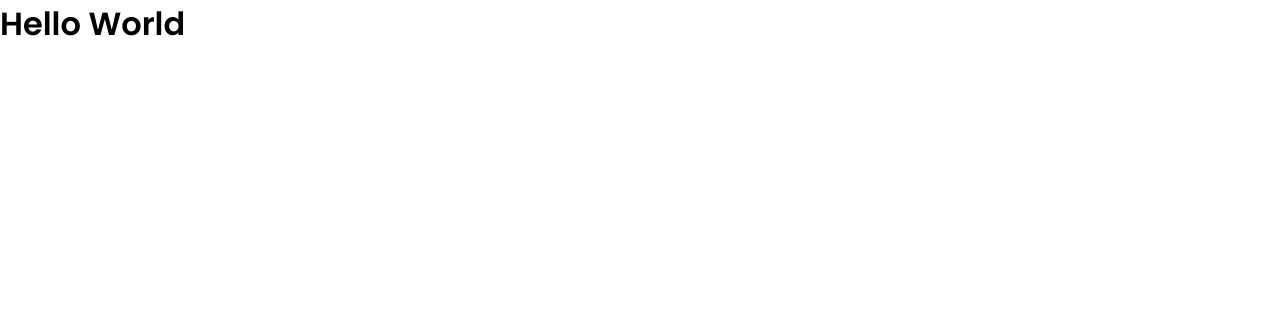
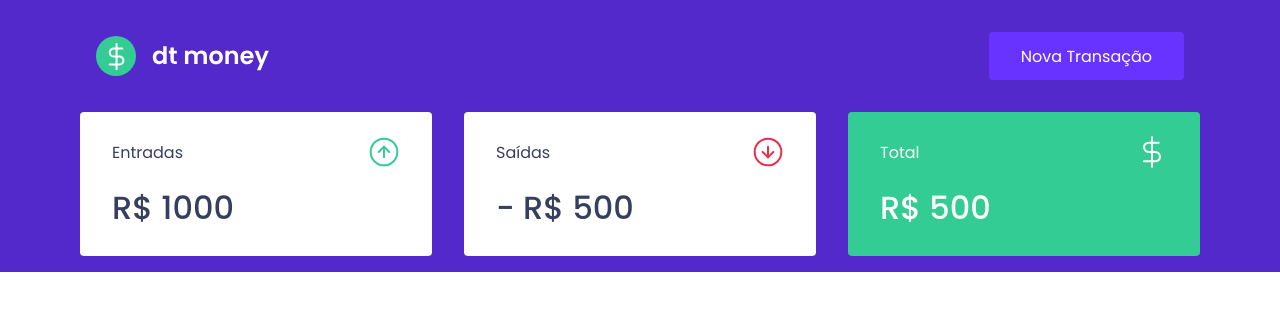
Before and after one commit to GISTALIN-BOUERES-JUN/dtmoney, a React (Create React App) app: page / in a window 1280 px wide. Shown: the top 310 px of the page. Built offline with nearby package versions, Linux system fonts and the light colour scheme.

Commit message:
Components

```diff
--- a/public/index.html
+++ b/public/index.html
@@ -12,7 +12,7 @@
   <title>DtMoney</title>
 
 
-  <link href="https://fonts.googleapis.com/css2?family=Poppins:wght@400;600&display=swap" rel="stylesheet">
+  <link href="https://fonts.googleapis.com/css2?family=Poppins:wght@400;500;600&display=swap" rel="stylesheet">
 </head>
 
 <body>
--- a/src/App.tsx
+++ b/src/App.tsx
@@ -1,4 +1,6 @@
 import styled from 'styled-components'
+import { Dashboard } from './components/Dashboard';
+import { Header } from './components/Header';
 import { GlobalStyle } from './styles/global'
 
 const Title = styled.h1`
@@ -9,9 +11,10 @@
 
 export function App() {
   return (
-    <div className="App">
-      <h1> Hello World </h1>
+    <>
+      <Header />
+      <Dashboard />
       <GlobalStyle />
-    </div>
+    </>
   );
 }
--- /dev/null
+++ b/src/components/Dashboard/index.tsx
@@ -0,0 +1,13 @@
+import { Summary } from "../Summary";
+import { Container } from "./style";
+
+
+export function Dashboard() {
+    return (
+        <Container>
+            <Summary />
+        </Container>
+
+    );
+
+}
--- /dev/null
+++ b/src/components/Dashboard/style.ts
@@ -0,0 +1,9 @@
+import styled from "styled-components";
+
+export const Container = styled.main`
+
+max-width: 1120px;
+margin: 0 auto;
+padding: 2.5 rem 1rem;
+
+`;
--- /dev/null
+++ b/src/components/Header/index.tsx
@@ -0,0 +1,13 @@
+import logoImg from '../../assets/logo.svg';
+import { Container, Content } from './style';
+
+export function Header() {
+    return (
+        <Container>
+            <Content>
+                <img src={logoImg} alt="dt money" />
+                <button type="button"> Nova Transação </button>
+            </Content>
+        </Container>
+    )
+}
--- /dev/null
+++ b/src/components/Header/style.ts
@@ -0,0 +1,34 @@
+import styled from 'styled-components';
+
+export const Container = styled.header`
+background: var(--blue);
+
+`;
+
+export const Content = styled.header`
+max-width: 1120px;
+margin: 0 auto;
+
+padding: 2rem 1rem 12rem;
+display: flex;
+align-items: center;
+justify-content: space-between;
+
+button {
+    font-size: 1rem;
+    color: #FFFFFF;
+    background: var(--blue-light);
+    border:0;
+    padding: 0 2rem;
+    border-radius: 0.25rem;
+    height: 3rem;
+
+    transition: filter 0.2s;
+
+    &:hover {
+        filter: brightness(0.9);
+    }
+
+}
+
+`
--- /dev/null
+++ b/src/components/Summary/index.tsx
@@ -0,0 +1,41 @@
+import { Container } from "./style";
+import incomeImg from '../../assets/income.svg'
+import outcomeImg from '../../assets/outcome.svg'
+import totalImg from '../../assets/total.svg'
+
+
+
+export function Summary() {
+    return (
+        <Container>
+            <div>
+                <header>
+                    <p>Entradas</p>
+                    <img src={incomeImg} alt="Entradas" />
+
+                </header>
+                <strong> R$ 1000 </strong>
+            </div>
+
+            <div>
+                <header>
+                    <p>Saídas</p>
+                    <img src={outcomeImg} alt="Saídas" />
+
+                </header>
+                <strong> - R$ 500  </strong>
+            </div>
+
+            <div className="highlight-background">
+                <header>
+                    <p>Total</p>
+                    <img src={totalImg} alt="Total" />
+
+                </header>
+                <strong> R$ 500 </strong>
+            </div>
+
+
+        </Container>
+    );
+}
--- /dev/null
+++ b/src/components/Summary/style.ts
@@ -0,0 +1,40 @@
+import styled from "styled-components";
+
+export const Container = styled.div`
+display: grid;
+grid-template-columns: repeat(3, 1fr);
+gap: 2rem;
+margin-top: -10rem;
+
+div {
+    background: var(--shape);
+    padding: 1.5rem 2rem;
+    border-radius: 0.25rem;
+    color: var(--text-title);
+
+    header {
+    display:flex;
+    align-items: center;
+    justify-content: space-between;
+}
+
+strong {
+    display: block;
+    margin-top: 1rem;
+    font-size: 2rem;
+    font-weight: 500;
+    line-height: 3rem;
+}
+
+&.highlight-background {
+    background: var(--green);
+    color: #FFFFFF;
+}
+
+}
+
+
+
+
+
+`;
--- a/src/styles/global.ts
+++ b/src/styles/global.ts
@@ -5,6 +5,7 @@
     --background: #f0f2f5;
     --red: #E52E4D;
     --blue: #5429CC;
+    --green: #33CC95;
 
     --blue-light: #6933FF;
 
```
